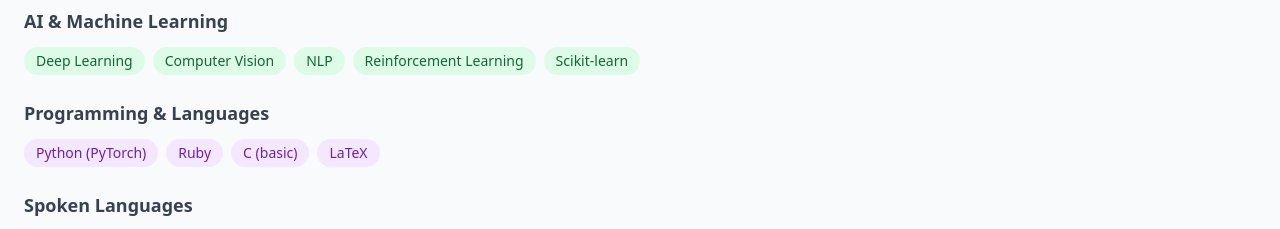
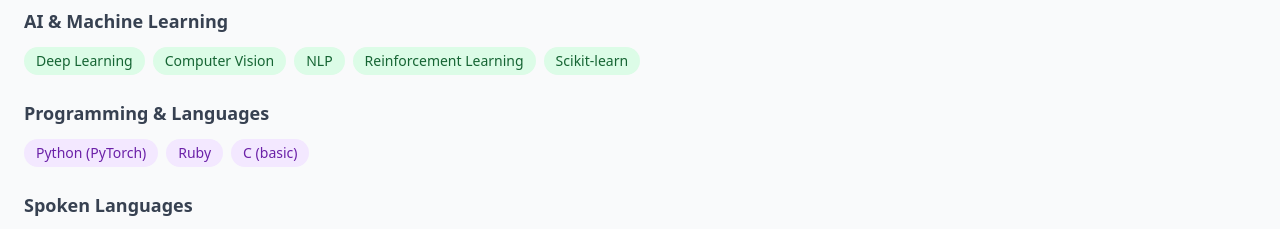
Before and after one commit to dimbyr/dimby-portfolio, a React (Vite) app: page / in a window 1280 px wide. Shown: the part 4460-4689 px from the top of the page. Built offline with nearby package versions, Linux system fonts and the light colour scheme.

Commit message:
Removed LateX from programming languages

```diff
--- a/src/data.js
+++ b/src/data.js
@@ -52,7 +52,7 @@ export const publications = [
 export const skills = {
     languages: ["Malagasy (native)", "English (C2)", "French (B2)"],
     webDev: ["React.js", "Tailwind CSS", "JavaScript", "HTML", "CSS", "Git & GitHub", "API Integration"],
-    programming: ["Python (PyTorch)", "Ruby", "C (basic)", "LaTeX"],
+    programming: ["Python (PyTorch)", "Ruby", "C (basic)"],
     aiMl: ["Deep Learning", "Computer Vision", "NLP", "Reinforcement Learning", "Scikit-learn"]
 };
 
```
